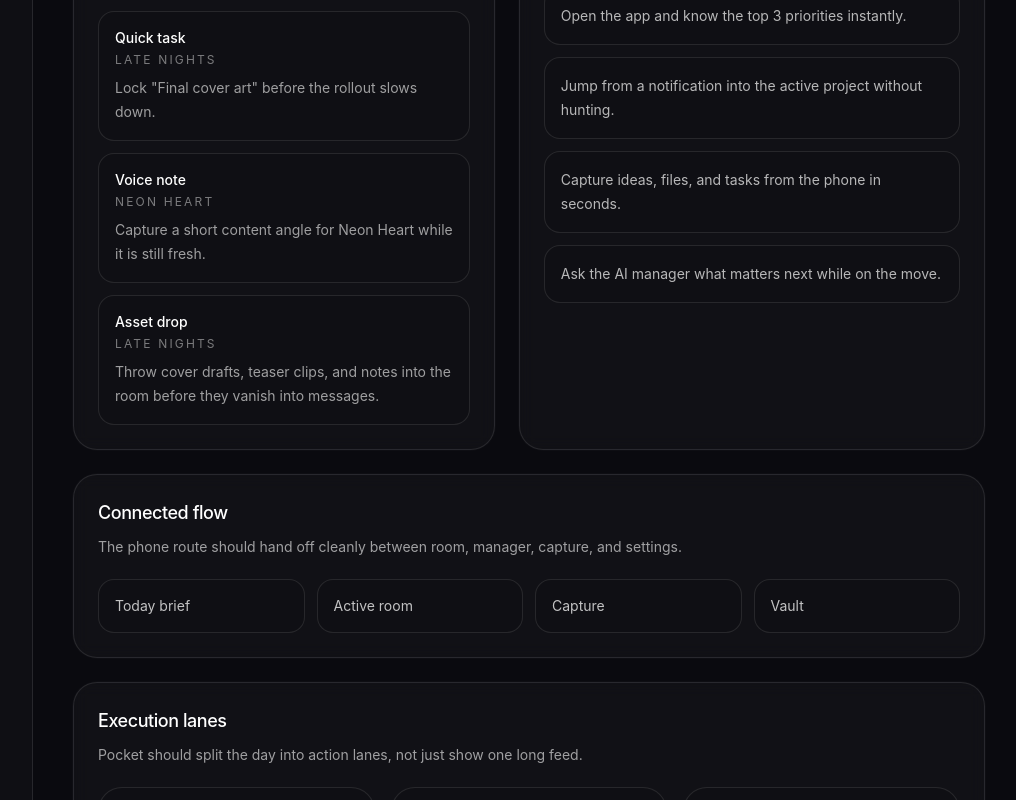
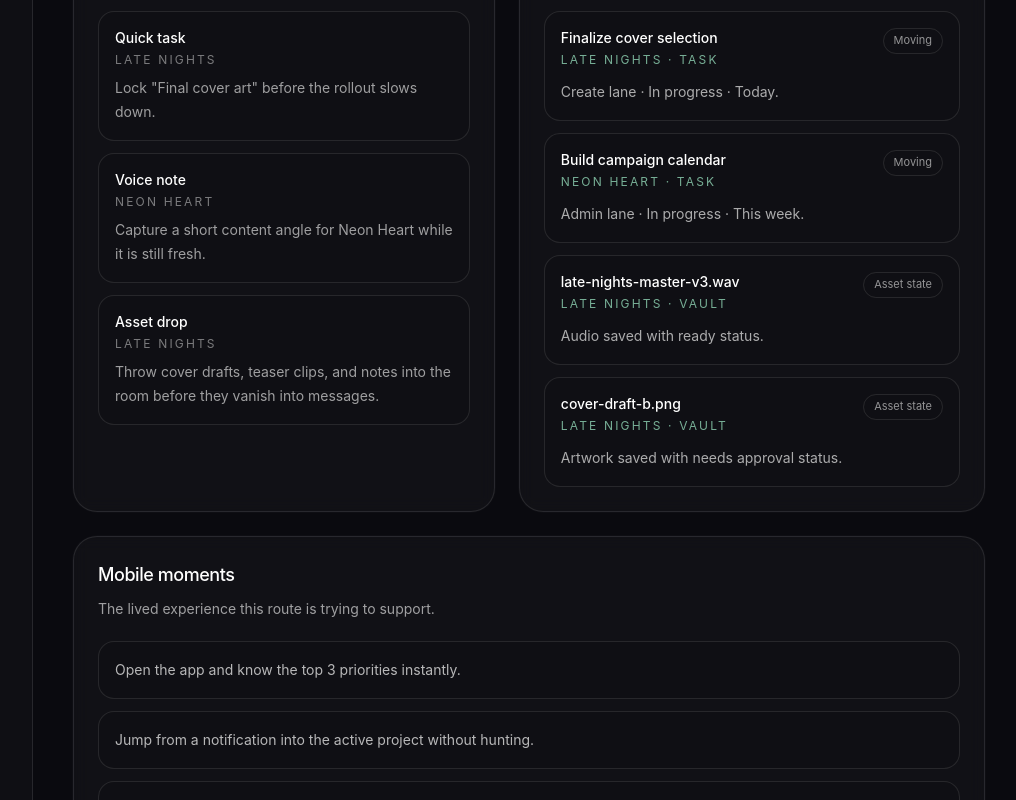
Before and after one commit to oogunbiyi22/pocket-manager, a Next.js app: page /mobile in a window 1280 px wide. Shown: the part 2200-3000 px from the top of the page, without its empty margins (255-1271 px from the left). Built offline with nearby package versions, Linux system fonts and the light colour scheme.

Commit message:
Improve Pocket Manager activity surfaces

```diff
--- a/src/app/mobile/page.tsx
+++ b/src/app/mobile/page.tsx
@@ -7,9 +7,10 @@ import {
   getCaptureInboxPreview,
   getCrossSurfaceSignals,
   getEmergencyMode,
+  getManagerBrief,
   getPocketExecutionLanes,
-  getManagerBrief,
   getProjectSprint,
+  getRecentActivity,
   getReleaseReadiness,
   getTasteBoard,
 } from "@/lib/backstage-data";
@@ -30,6 +31,7 @@ export default function MobilePage() {
   const crossSurfaceSignals = getCrossSurfaceSignals(projects);
   const executionLanes = getPocketExecutionLanes(projects);
   const emergencyMode = getEmergencyMode(activeProject);
+  const recentActivity = getRecentActivity(projects);
   const tasteBoard = getTasteBoard(activeProject);
 
   return (
@@ -168,6 +170,33 @@ export default function MobilePage() {
           </div>
         </Panel>
 
+        <Panel title="Recent movement" description="The phone should show what changed without making you hunt for it.">
+          <div className="space-y-3 text-sm text-white/70">
+            {recentActivity.slice(0, 4).map((item) => (
+              <Link
+                key={item.id}
+                href={`/projects/${item.projectId}`}
+                className="block rounded-2xl border border-white/10 bg-black/10 px-4 py-4 transition hover:border-emerald-300/20 hover:bg-white/[0.04]"
+              >
+                <div className="flex items-start justify-between gap-3">
+                  <div>
+                    <div className="font-medium text-white">{item.title}</div>
+                    <div className="mt-1 text-xs uppercase tracking-[0.18em] text-emerald-200/70">
+                      {item.projectName} · {item.kind}
+                    </div>
+                  </div>
+                  <div className="rounded-full border border-white/10 px-2.5 py-1 text-[11px] text-white/55">
+                    {item.emphasis}
+                  </div>
+                </div>
+                <div className="mt-3 leading-6 text-white/65">{item.detail}</div>
+              </Link>
+            ))}
+          </div>
+        </Panel>
+      </div>
+
+      <div className="mt-6">
         <Panel title="Mobile moments" description="The lived experience this route is trying to support.">
           <ul className="space-y-3 text-sm text-white/70">
             {mobileMoments.map((moment) => (
--- a/src/app/vault/page.tsx
+++ b/src/app/vault/page.tsx
@@ -21,6 +21,13 @@ export default function VaultPage() {
   );
   const projectMemories = projects.flatMap((project) =>
     getProjectMemory(project).map((memory) => ({ projectId: project.id, projectName: project.name, memory })),
+  );
+  const missingAssets = projects.flatMap((project) =>
+    project.missingAssets.map((asset) => ({
+      projectId: project.id,
+      projectName: project.name,
+      name: asset,
+    })),
   );
   const vaultSummary = {
     totalAssets: rawAssets.length,
@@ -74,6 +81,36 @@ export default function VaultPage() {
         </Panel>
 
         <div className="space-y-6">
+          <Panel title="Vault gaps" description="The vault should also show what still needs to land, not only what already exists.">
+            <div className="space-y-3 text-sm text-white/70">
+              {missingAssets.length ? (
+                missingAssets.map((asset) => (
+                  <Link
+                    key={`${asset.projectId}-${asset.name}`}
+                    href={`/projects/${asset.projectId}`}
+                    className="block rounded-2xl border border-amber-300/15 bg-amber-200/5 px-4 py-4 transition hover:border-amber-100/30"
+                  >
+                    <div className="flex items-start justify-between gap-3">
+                      <div>
+                        <div className="font-medium text-white">{asset.name}</div>
+                        <div className="mt-1 text-xs uppercase tracking-[0.18em] text-amber-100/70">
+                          {asset.projectName}
+                        </div>
+                      </div>
+                      <div className="rounded-full border border-amber-100/20 px-2.5 py-1 text-[11px] text-amber-50/80">
+                        Missing
+                      </div>
+                    </div>
+                  </Link>
+                ))
+              ) : (
+                <div className="rounded-2xl border border-white/10 px-4 py-4 text-white/45">
+                  No open vault gaps right now.
+                </div>
+              )}
+            </div>
+          </Panel>
+
           <Panel title="Raw vault inventory" description="The actual asset records saved inside project rooms.">
             <div className="space-y-3 text-sm text-white/70">
               {rawAssets.length ? (
```
